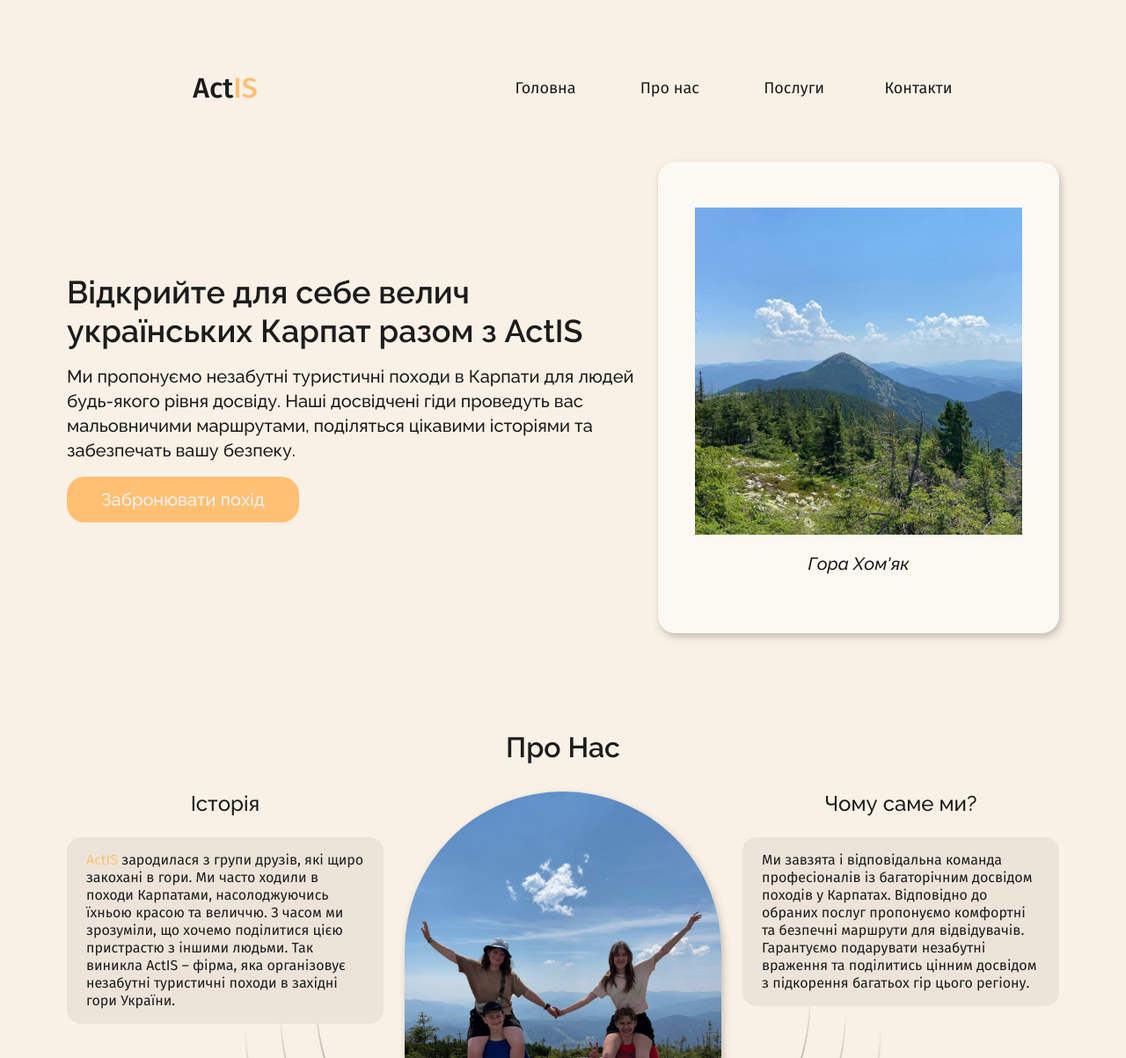
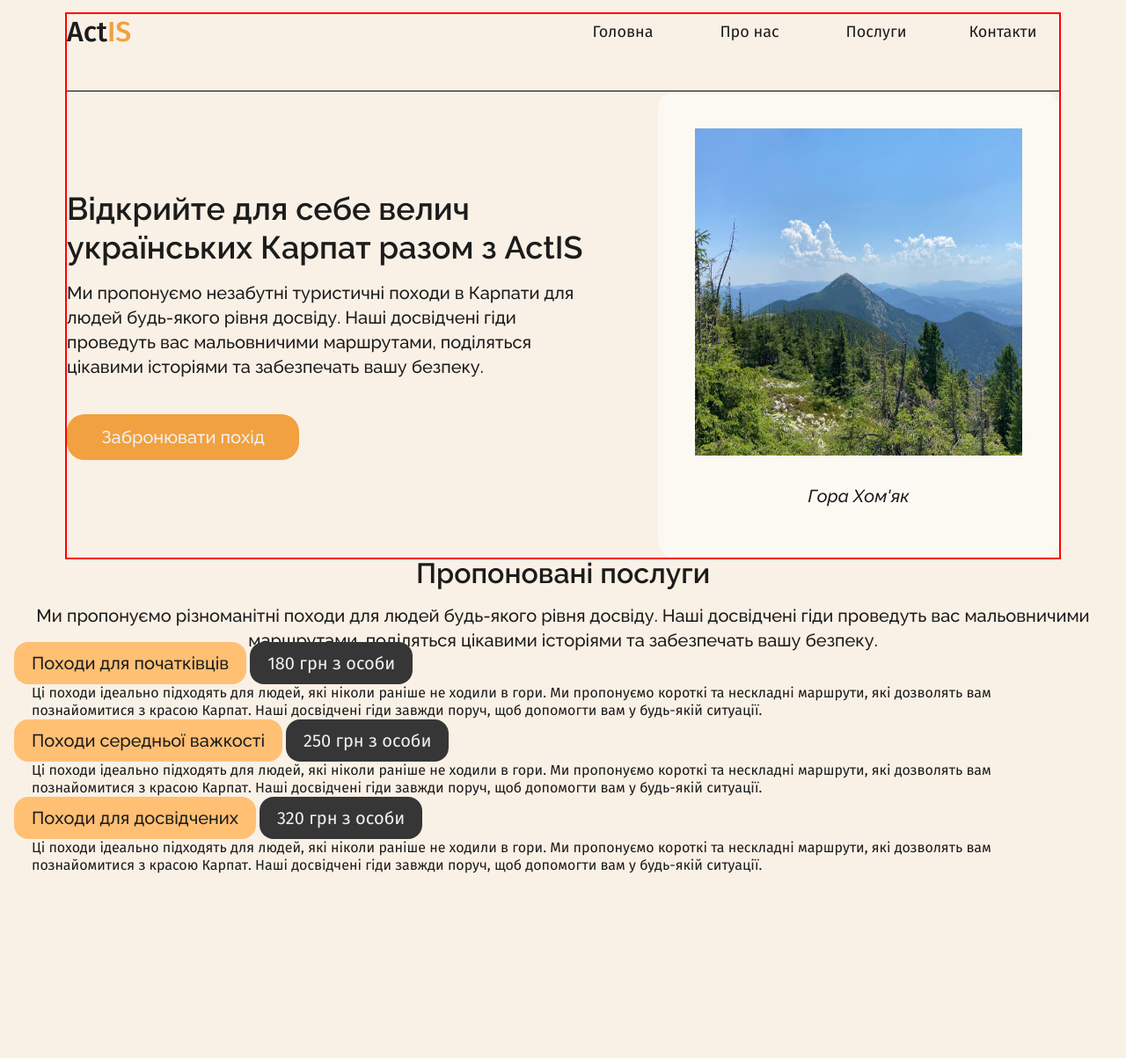
Before and after one commit to feverK13/ActIS, a plain HTML site: page index.html in a window 1280 px wide. Shown: the top 1203 px of the page at 88% size. After the commit the page ends 1022 px from the top, so only its background shows below. Drawn offline with Linux system fonts and the light colour scheme.

Commit message:
desktop-header-recoded

```diff
--- /dev/null
+++ b/css/fonts.css
@@ -0,0 +1,200 @@
+.nav__logo{
+    font-size: 32px;
+    line-height: 40px;
+    font-family: "Fira Sans", sans-serif;
+    font-weight: 500;
+    text-align: center;
+    color: #1c1c1c;
+}
+.nav__list_item{
+    width: 128px;
+    padding: 8px 0;
+    font-size: 18px;
+    line-height: 24px;
+    text-align: center;
+    color: #1c1c1c;
+    text-decoration: none;
+    border-radius: 20px;
+    font-family: "Fira Sans", sans-serif;
+}
+.nav__list_item:hover{
+    transition: 0.28s;
+    background-color: #fab45f;
+    color: #f1f1f1;
+}
+.header__title{
+    font-size: 36px;
+    line-height: 44px;
+    font-family: "Raleway", sans-serif;
+    font-weight: 600;
+    text-align: start;
+    color: #1c1c1c;
+}
+.header__txt{
+    font-size: 20px;
+    line-height: 28px;
+    font-family: "Raleway", sans-serif;
+    font-weight: 500;
+    text-align: start;
+    color: #1c1c1c;
+}
+.header__but{
+    padding: 12px 0;
+    width: 264px;
+    font-size: 20px;
+    line-height: 28px;
+    font-family: "Raleway", sans-serif;
+    font-weight: 500;
+    text-align: center;
+    color: #f1f1f1;
+    text-decoration: none;
+    border-radius: 20px;
+    background-color: #F1A140;
+    margin-top: 24px;
+}
+.header__but:hover{
+    transition: 0.36s;
+    background-color: #fab45f;
+}
+.photo_card__description{
+    font-size: 20px;
+    line-height: 28px;
+    font-family: "Raleway", sans-serif;
+    font-weight: 500;
+    text-align: center;
+    color: #1c1c1c;
+    font-style: italic;
+}
+.info_block__title{
+    font-size: 24px;
+    line-height: 28px;
+    font-family: "Raleway", sans-serif;
+    font-weight: 500;
+    text-align: center;
+    color: #1c1c1c;
+    margin-bottom: 24px;
+}
+.info_block__txt{
+    padding: 16px 22px;
+    font-size: 16px;
+    line-height: 20px;
+    text-align: start;
+    color: #1c1c1c;
+    border-radius: 16px;
+    font-family: "Fira Sans", sans-serif;
+    background-color: #ECE4D9;
+}
+.info_block__txt_decoration{
+    color: #F1A140;
+}
+.about_us__title{
+    font-size: 32px;
+    line-height: 36px;
+    font-family: "Raleway", sans-serif;
+    font-weight: 600;
+    text-align: center;
+    color: #1c1c1c;
+    /* grid-row: 1 / 3;
+    grid-column: 6 / 8;
+    align-self: center; */
+}
+.services__tittle{
+    font-size: 32px;
+    line-height: 36px;
+    font-family: "Raleway", sans-serif;
+    font-weight: 600;
+    text-align: center;
+    color: #1c1c1c;
+    margin-bottom: 16px;
+}
+.services__sub_title{
+    font-size: 20px;
+    line-height: 28px;
+    font-family: "Raleway", sans-serif;
+    font-weight: 500;
+    text-align: center;
+    color: #1c1c1c;
+}
+.services__service_status{
+    font-size: 20px;
+    line-height: 24px;
+    font-family: "Raleway", sans-serif;
+    font-weight: 500;
+    text-align: start;
+    color: #1c1c1c;
+    padding: 12px 20px;
+    background-color: #FFC074;
+    border-radius: 16px;
+    margin-bottom: 16px;
+}
+.services__price{
+    font-size: 20px;
+    line-height: 24px;
+    font-family: "Fira Sans", sans-serif;
+    font-weight: 400;
+    text-align: start;
+    color: #f1f1f1;
+    padding: 12px 20px;
+    background-color: #363636;
+    border-radius: 16px;
+    margin-bottom: 16px;
+}
+.services__txt{
+    font-size: 16px;
+    line-height: 20px;
+    font-family: "Fira Sans", sans-serif;
+    font-weight: 400;
+    text-align: start;
+    color: #1c1c1c;
+    padding: 12px 20px;
+    background-color: #FAF1E6;
+    border-radius: 16px;
+}
+.footer__title{
+    /* grid-column:  2 / 12; */
+    font-size: 32px;
+    line-height: 36px;
+    font-family: "Raleway", sans-serif;
+    font-weight: 600;
+    text-align: center;
+    color: #1c1c1c;
+}
+.footer__form_submit{
+    /* grid-column: 1 / 3; */
+    padding: 16px;
+    border-radius: 16px;
+    background-color: #ECE4D9;
+    border: none;
+    color: #f1f1f1;
+    font-family: "Raleway", sans-serif;
+    font-weight: 500;
+    text-align: center;
+    font-size: 20px;
+    line-height: 28px;
+    text-decoration: none;
+    background-color: #F1A140;
+}
+.footer__form_submit:hover{
+    transition: 0.36s;
+    background-color: #fab45f;
+}
+.footer__sub_title{
+    font-size: 20px;
+    line-height: 28px;
+    font-family: "Raleway", sans-serif;
+    font-weight: 500;
+    text-align: start;
+    color: #1c1c1c;
+}
+.footer__link{
+    font-size: 16px;
+    line-height: 20px;
+    font-family: "Fira Mono", sans-serif;
+    font-weight: 500;
+    text-align: start;
+    color: #1c1c1c;
+    text-decoration: none;
+}
+.footer__link:hover{
+    text-decoration: underline;
+}
--- a/css/style.css
+++ b/css/style.css
@@ -1,136 +1,71 @@
+
+@media screen and (min-width: 1080px){
     body{
         background-color: #faf1e6;
+        display: flex;
+        flex-direction: column;
+        justify-content: start;
+        align-items: center;
+        padding: 16px;
+    }
+
+
+    header{
+        outline: 2px solid red;
         display: grid;
-    grid-template-columns: repeat(12, 72px);
-    grid-template-rows: 100vh 200vh 80vh;
-    column-gap: 24px;
+        grid-template-columns: minmax(1048px , 1128px);
         align-content: start;
-    justify-content: center;
-}
-.griding{
-    display: grid;
-    grid-template-columns: repeat(12, 72px);
-    column-gap: 24px;
-    justify-content: center;
-}
-header{
-    grid-column: 1 / 13;
-    grid-row: 1 / 2;
-    grid-template-rows: 40px 536px;
-    row-gap: 64px;
-    align-content: center;
+        justify-content: stretch;
+        gap: 48px;
+        /* height: 100vh; */
     }
     .header__nav{
-    grid-column: 1 / 13;
-    grid-row: 1 / 2;
+        width: 100%;
+
+        display: flex;
+        align-items: center;
+        justify-content: space-between;
     }
-.nav__logo_block{
-    grid-column: 2 / 4;
-}
-.nav__logo{
-    font-size: 32px;
-    line-height: 40px;
-    font-family: "Fira Sans", sans-serif;
-    font-weight: 500;
-    text-align: center;
-    color: #1c1c1c;
+    .nav__list{
+        display: flex;
+        gap: 16px;
     }
     .nav__logo_decoration{
-    color: #FFC074;
+        color: #F1A140;
+
     }
-.nav__list{
-    grid-column: 6 / 12;
+    .header__content{
+        outline: 1px solid black;
         display: flex;
         justify-content: space-between;
         align-items: center;
-}
-.nav__list_item{
-    width: 128px;
-    padding: 8px 0;
-    font-size: 18px;
-    line-height: 24px;
-    text-align: center;
-    color: #1c1c1c;
-    text-decoration: none;
-    border-radius: 20px;
-    font-family: "Fira Sans", sans-serif;
-}
-.nav__list_item:hover{
-    transition: 0.28s;
-    background-color: #f9aa4a;
-    color: #f1f1f1;
-}
-.header__content{
-    grid-column: 1 / 13;
-    grid-row: 2 / 3;
+        gap: 64px;
     }
     .header__info{
-    grid-column: 1 / 8;
-    display: grid;
-    row-gap: 16px;
-    align-content: center;
-}
-.header__title{
-    font-size: 36px;
-    line-height: 44px;
-    font-family: "Raleway", sans-serif;
-    font-weight: 600;
-    text-align: start;
-    color: #1c1c1c;
-}
-.header__txt{
-    font-size: 20px;
-    line-height: 28px;
-    font-family: "Raleway", sans-serif;
-    font-weight: 500;
-    text-align: start;
-    color: #1c1c1c;
-}
-.header__but{
-    padding: 12px 0;
-    width: 264px;
-    font-size: 20px;
-    line-height: 28px;
-    font-family: "Raleway", sans-serif;
-    font-weight: 500;
-    text-align: center;
-    color: #f1f1f1;
-    text-decoration: none;
-    border-radius: 20px;
-    background-color: #FFC074;
-}
-.header__but:hover{
-    transition: 0.36s;
-    background-color: #f9aa4a;
+        display: flex;
+        flex-direction: column;
+        align-items: flex-start;
+        justify-content: space-between;
+        gap: 16px;
+        min-width: 544px;
     }
     .header__photo_card{
-    grid-column: 8 / 13;
         display: flex;
         flex-direction: column;
-    justify-content: space-around;
         align-items: center;
-    padding: 42px 0 56px 0;
+        justify-content: center;
+        gap: 32px;
         background-color: #FCF9F3;
+        padding: 42px 42px 56px 42px;
         border-radius: 20px;
-    box-shadow: 2px 4px 8px 0 rgba(28,28,28,0.25);
     }
     .photo_card__pic{
         height: 372px;
         width: 372px;
-    object-fit: cover;
-}
-.photo_card__description{
-    font-size: 20px;
-    line-height: 28px;
-    font-family: "Raleway", sans-serif;
-    font-weight: 500;
-    text-align: center;
-    color: #1c1c1c;
-    font-style: italic;
     }
 
 
-main{
+    /* main{
         grid-column: 1 / 13;
         grid-template-rows: 100vh 100vh;
     }
@@ -146,28 +81,7 @@ main{
         justify-content: flex-start;
         align-items: center;
     }
-.info_block__title{
-    font-size: 24px;
-    line-height: 28px;
-    font-family: "Raleway", sans-serif;
-    font-weight: 500;
-    text-align: center;
-    color: #1c1c1c;
-    margin-bottom: 24px;
-}
-.info_block__txt{
-    padding: 16px 22px;
-    font-size: 16px;
-    line-height: 20px;
-    text-align: start;
-    color: #1c1c1c;
-    border-radius: 16px;
-    font-family: "Fira Sans", sans-serif;
-    background-color: #ECE4D9;
-}
-.info_block__txt_decoration{
-    color: #FFC074;
-}
+
     .about_us__info_block:nth-child(1){
         grid-row: 3 / 9;
         grid-column: 1 / 5;
@@ -184,17 +98,7 @@ main{
         grid-row: 10 / 16;
         grid-column: 9 / 13;
     }
-.about_us__title{
-    font-size: 32px;
-    line-height: 36px;
-    font-family: "Raleway", sans-serif;
-    font-weight: 600;
-    text-align: center;
-    color: #1c1c1c;
-    grid-row: 1 / 3;
-    grid-column: 6 / 8;
-    align-self: center;
-}
+
     .about_us__pic{
         border-radius: 360px;
         grid-column: 5 / 9;
@@ -242,23 +146,7 @@ main{
         justify-content: center;
         align-items: center;
     }
-.services__tittle{
-    font-size: 32px;
-    line-height: 36px;
-    font-family: "Raleway", sans-serif;
-    font-weight: 600;
-    text-align: center;
-    color: #1c1c1c;
-    margin-bottom: 16px;
-}
-.services__sub_title{
-    font-size: 20px;
-    line-height: 28px;
-    font-family: "Raleway", sans-serif;
-    font-weight: 500;
-    text-align: center;
-    color: #1c1c1c;
-}
+
     .services__info{
         grid-column: 1 / 13;
     }
@@ -281,41 +169,7 @@ main{
     .services__info_block:nth-child(3){
         grid-column: 9 / 13;
     }
-.services__service_status{
-    font-size: 20px;
-    line-height: 24px;
-    font-family: "Raleway", sans-serif;
-    font-weight: 500;
-    text-align: start;
-    color: #1c1c1c;
-    padding: 12px 20px;
-    background-color: #FFC074;
-    border-radius: 16px;
-    margin-bottom: 16px;
-}
-.services__price{
-    font-size: 20px;
-    line-height: 24px;
-    font-family: "Fira Sans", sans-serif;
-    font-weight: 400;
-    text-align: start;
-    color: #f1f1f1;
-    padding: 12px 20px;
-    background-color: #363636;
-    border-radius: 16px;
-    margin-bottom: 16px;
-}
-.services__txt{
-    font-size: 16px;
-    line-height: 20px;
-    font-family: "Fira Sans", sans-serif;
-    font-weight: 400;
-    text-align: start;
-    color: #1c1c1c;
-    padding: 12px 20px;
-    background-color: #FAF1E6;
-    border-radius: 16px;
-}
+
 
 
     footer{
@@ -323,15 +177,7 @@ footer{
         align-content: center;
         row-gap: 56px;
     }
-.footer__title{
-    grid-column:  2 / 12;
-    font-size: 32px;
-    line-height: 36px;
-    font-family: "Raleway", sans-serif;
-    font-weight: 600;
-    text-align: center;
-    color: #1c1c1c;
-}
+
     .footer__contact_form{
         grid-column: 2 / 7;
         display: grid;
@@ -352,25 +198,8 @@ footer{
     .footer__input::placeholder{
         color: #1c1c1c;
     }
-.footer__form_submit{
-    grid-column: 1 / 3;
-    padding: 16px;
-    border-radius: 16px;
-    background-color: #ECE4D9;
-    border: none;
-    color: #f1f1f1;
-    font-family: "Raleway", sans-serif;
-    font-weight: 500;
-    text-align: center;
-    font-size: 20px;
-    line-height: 28px;
-    text-decoration: none;
-    background-color: #FFC074;
-}
-.footer__form_submit:hover{
-    transition: 0.36s;
-    background-color: #f9aa4a;
-}
+
+
     .footer__contact_info{
         grid-column: 8 / 11;
         display: grid;
@@ -382,26 +211,7 @@ footer{
         justify-content: start;
         align-content: start;
     }
-.footer__sub_title{
-    font-size: 20px;
-    line-height: 28px;
-    font-family: "Raleway", sans-serif;
-    font-weight: 500;
-    text-align: start;
-    color: #1c1c1c;
-}
-.footer__link{
-    font-size: 16px;
-    line-height: 20px;
-    font-family: "Fira Mono", sans-serif;
-    font-weight: 500;
-    text-align: start;
-    color: #1c1c1c;
-    text-decoration: none;
-}
-.footer__link:hover{
-    text-decoration: underline;
-}
+
     .footer__socials{
         display: flex;
         flex-direction: column;
@@ -414,4 +224,11 @@ footer{
     .footer__icon:hover{
         transition: 0.24s;
         color: #f9aa4a;
+    } */
 }
+
+@media (min-width: 375px) and (max-width: 1079px){
+    body{
+        background-color: black;
+    }
+}
--- a/index.html
+++ b/index.html
@@ -4,6 +4,7 @@
         <meta charset="UTF-8">
         <meta name="viewport" content="width=device-width, initial-scale=1.0">
         <link rel="stylesheet" href="css/reset.css">
+        <link rel="stylesheet" href="css/fonts.css">
         <link rel="stylesheet" href="css/style.css">
         <title>ActIS</title>
         <!--Add favicon-->
@@ -13,8 +14,8 @@
         <link href="https://fonts.googleapis.com/css2?family=Fira+Mono:wght@400;500;700&family=Fira+Sans:ital,wght@0,100;0,200;0,300;0,400;0,500;0,600;0,700;0,800;0,900;1,100;1,200;1,300;1,400;1,500;1,600;1,700;1,800;1,900&family=Raleway:ital,wght@0,100..900;1,100..900&display=swap" rel="stylesheet">
     </head>
     <body>
-        <header class="griding"><!--Header block-->
-            <nav class="header__nav griding">
+        <header><!--Header block-->
+            <nav class="header__nav">
                 <div class="nav__logo_block">
                     <p class="nav__logo">Act<span class="nav__logo nav__logo_decoration">IS</span></p>
                 </div>
@@ -27,7 +28,7 @@
                 </div>
             </nav>
 
-            <div class="header__content griding">
+            <div class="header__content">
                 <div class="header__info">
                     <h1 class="header__title">Відкрийте для себе велич <br>українських Карпат разом з ActIS</h1>
                     <p class="header__txt">Ми пропонуємо незабутні туристичні походи в Карпати для людей будь-якого рівня досвіду. Наші досвідчені гіди проведуть вас мальовничими маршрутами, поділяться цікавими історіями та забезпечать вашу безпеку.</p>
@@ -43,7 +44,37 @@
 
 
         <main class="griding">
-            <div class="main__about_us griding" id="aboutUs"><!--About US block-->
+            <div class="main__services griding">
+                <div class="services__heading">
+                    <h2 class="services__tittle">Пропоновані послуги</h2>
+                    <p class="services__sub_title">
+                        Ми пропонуємо різноманітні походи для людей будь-якого рівня досвіду. Наші досвідчені гіди проведуть вас мальовничими маршрутами, поділяться цікавими історіями та забезпечать вашу безпеку.
+                    </p>
+                </div>
+
+                <div class="services__info griding">
+                    <div class="services__info_block">
+                        <span class="services__service_status">Походи для початківців</span>
+                        <span class="services__price">180 грн з особи</span>
+                        <p class="services__txt">Ці походи ідеально підходять для людей, які ніколи раніше не ходили в гори. Ми пропонуємо короткі та нескладні маршрути, які дозволять вам познайомитися з красою Карпат. Наші досвідчені гіди завжди поруч, щоб допомогти вам у будь-якій ситуації.</p>
+                    </div>
+
+                    <div class="services__info_block">
+                        <span class="services__service_status">Походи середньої важкості</span>
+                        <span class="services__price">250 грн з особи</span>
+                        <p class="services__txt">Ці походи ідеально підходять для людей, які ніколи раніше не ходили в гори. Ми пропонуємо короткі та нескладні маршрути, які дозволять вам познайомитися з красою Карпат. Наші досвідчені гіди завжди поруч, щоб допомогти вам у будь-якій ситуації.</p>
+                    </div>
+
+                    <div class="services__info_block">
+                        <span class="services__service_status">Походи для досвідчених</span>
+                        <span class="services__price">320 грн з особи</span>
+                        <p class="services__txt">Ці походи ідеально підходять для людей, які ніколи раніше не ходили в гори. Ми пропонуємо короткі та нескладні маршрути, які дозволять вам познайомитися з красою Карпат. Наші досвідчені гіди завжди поруч, щоб допомогти вам у будь-якій ситуації.</p>
+                    </div>
+                </div>
+            </div>
+
+
+            <!-- <div class="main__about_us griding" id="aboutUs">
                 <div class="about_us__info_block">
                     <h3 class="info_block__title">Історія</h3>
                     <p class="info_block__txt">
@@ -80,40 +111,13 @@
                         </div>
                     </div>
                 </div>
-            </div><!--About US block-->
+            </div> -->
 
-            <div class="main__services griding"><!--Change infoBlock height for correct screen height changing-->
-                <div class="services__heading">
-                    <h2 class="services__tittle">Пропоновані послуги</h2>
-                    <p class="services__sub_title">
-                        Ми пропонуємо різноманітні походи для людей будь-якого рівня досвіду. Наші досвідчені гіди проведуть вас мальовничими маршрутами, поділяться цікавими історіями та забезпечать вашу безпеку.
-                    </p>
-                </div>
 
-                <div class="services__info griding">
-                    <div class="services__info_block">
-                        <span class="services__service_status">Походи для початківців</span>
-                        <span class="services__price">180 грн з особи</span>
-                        <p class="services__txt">Ці походи ідеально підходять для людей, які ніколи раніше не ходили в гори. Ми пропонуємо короткі та нескладні маршрути, які дозволять вам познайомитися з красою Карпат. Наші досвідчені гіди завжди поруч, щоб допомогти вам у будь-якій ситуації.</p>
-                    </div>
-
-                    <div class="services__info_block">
-                        <span class="services__service_status">Походи середньої важкості</span>
-                        <span class="services__price">250 грн з особи</span>
-                        <p class="services__txt">Ці походи ідеально підходять для людей, які ніколи раніше не ходили в гори. Ми пропонуємо короткі та нескладні маршрути, які дозволять вам познайомитися з красою Карпат. Наші досвідчені гіди завжди поруч, щоб допомогти вам у будь-якій ситуації.</p>
-                    </div>
-
-                    <div class="services__info_block">
-                        <span class="services__service_status">Походи для досвідчених</span>
-                        <span class="services__price">320 грн з особи</span>
-                        <p class="services__txt">Ці походи ідеально підходять для людей, які ніколи раніше не ходили в гори. Ми пропонуємо короткі та нескладні маршрути, які дозволять вам познайомитися з красою Карпат. Наші досвідчені гіди завжди поруч, щоб допомогти вам у будь-якій ситуації.</p>
-                    </div>
-                </div>
-            </div>
         </main>
 
 
-        <footer class="griding">
+        <!-- <footer class="griding">
             <h2 class="footer__title">Заповніть форму щоб зв’язатись з нами, або скористайтесь контактною інформацією</h2>
 
             <form class="footer__contact_form">
@@ -147,6 +151,6 @@
                     <path fill="currentColor" d="M13 22H9a1 1 0 0 1-1-1v-6.2H6a1 1 0 0 1-1-1v-3.6a1 1 0 0 1 1-1h2V7.5A5.77 5.77 0 0 1 14 2h3a1 1 0 0 1 1 1v3.6a1 1 0 0 1-1 1h-3v1.6h3a1 1 0 0 1 .8.39a1 1 0 0 1 .16.88l-1 3.6a1 1 0 0 1-1 .73H14V21a1 1 0 0 1-1 1m-3-2h2v-6.2a1 1 0 0 1 1-1h2.24l.44-1.6H13a1 1 0 0 1-1-1V7.5a2 2 0 0 1 2-1.9h2V4h-2a3.78 3.78 0 0 0-4 3.5v2.7a1 1 0 0 1-1 1H7v1.6h2a1 1 0 0 1 1 1Z" />
                 </svg>
             </div>
-        </footer>
+        </footer> -->
     </body>
 </html>
```
Lines whose indentation alone changed are shown as unchanged.
